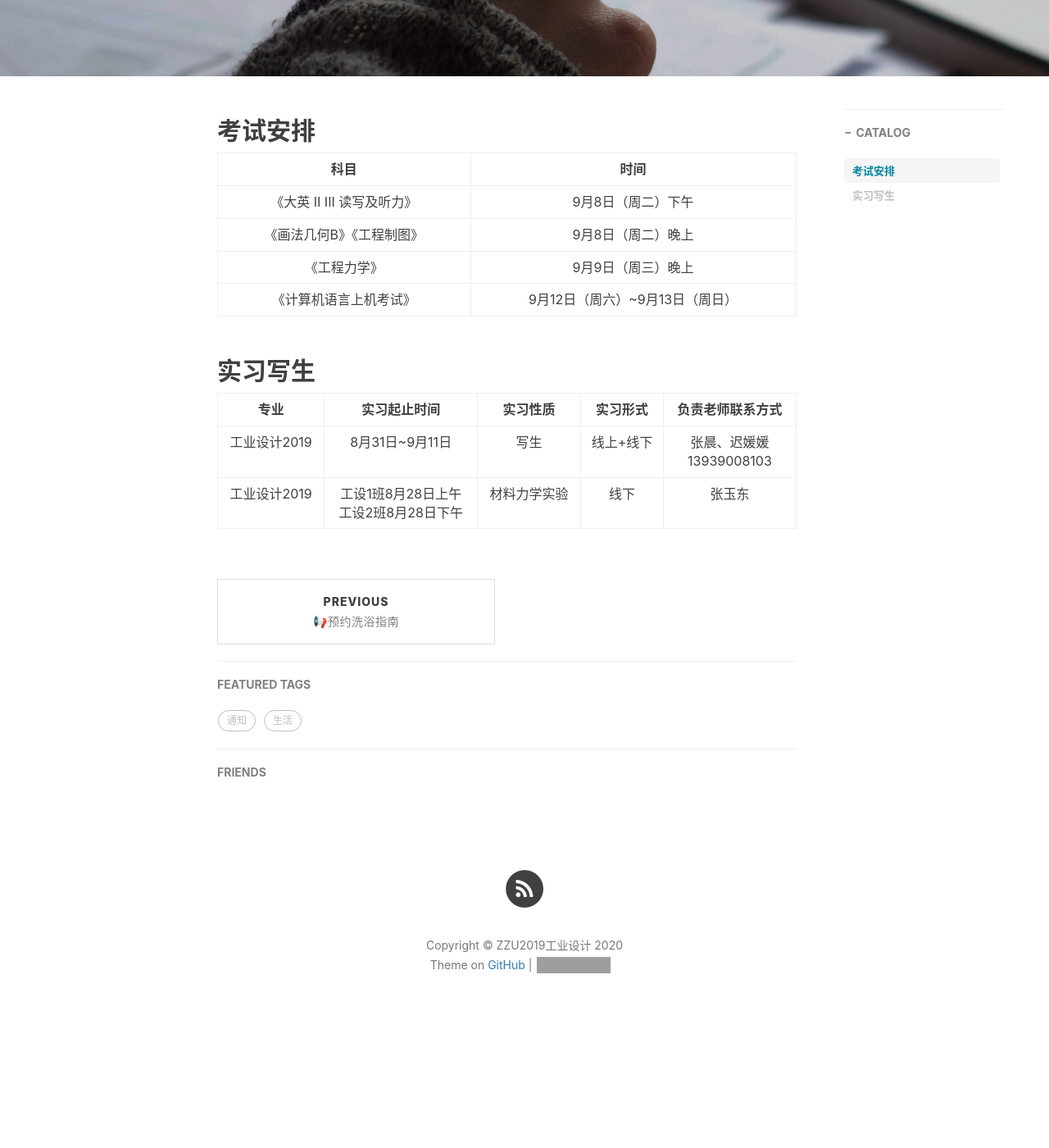
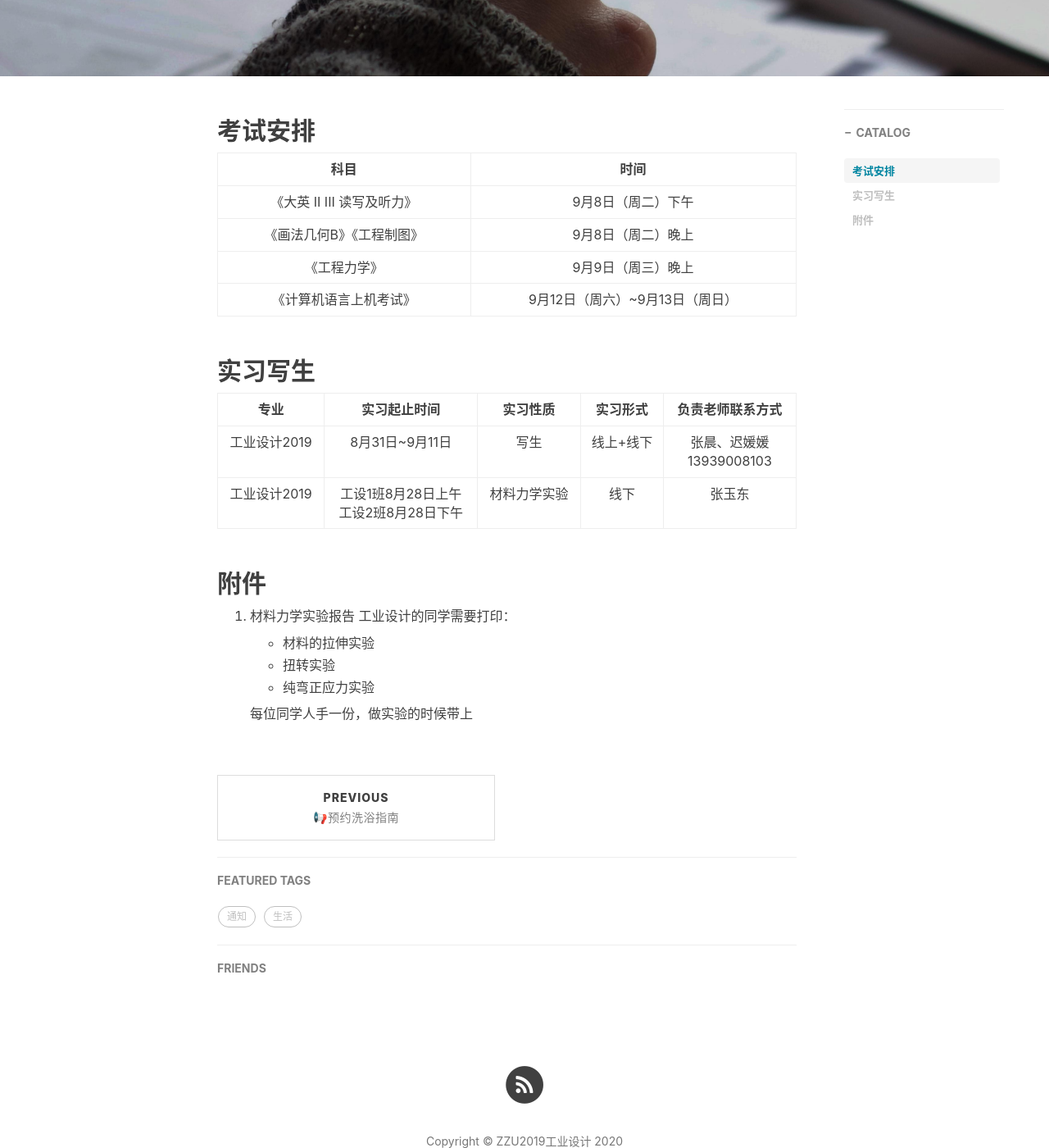
Before and after one commit to JairKjpg/zzuindustrialdesign2019, a Jekyll site: the page built from _posts/2020-08-21-返校期末考试安排.md, in a window 1280 px wide and 1400 px high, scrolled down 490 px. Shown: the whole window at 82% size. Built offline with Jekyll 4.4.1, drawn with Linux system fonts in a browser that asks for light colours; nearby versions of some CDN libraries; comment, search, counter and statistics services are not loaded; before the commit the page ends 1771 px from its top, so only the background shows below that; grey boxes are pictures that could not be loaded.

Commit message:
Update 2020-08-21-返校期末考试安排.md

```diff
--- a/_posts/2020-08-21-返校期末考试安排.md
+++ b/_posts/2020-08-21-返校期末考试安排.md
@@ -28,3 +28,14 @@ tags:								#标签
 | :----------: | :----------------------------------------: | :----------: | :-------: | :---------------------------: |
 | 工业设计2019 |              8月31日~9月11日               |     写生     | 线上+线下 | 张晨、迟媛媛<br />13939008103 |
 | 工业设计2019 | 工设1班8月28日上午<br />工设2班8月28日下午 | 材料力学实验 |   线下    |            张玉东             |
+
+## 附件
+
+1. 材料力学实验报告
+   工业设计的同学需要打印：
+
+   * 材料的拉伸实验
+   * 扭转实验
+   * 纯弯正应力实验
+
+   每位同学人手一份，做实验的时候带上
```
